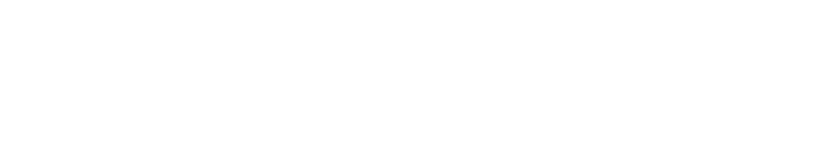
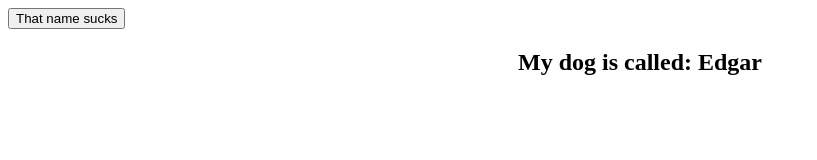
Before and after one commit to phenax/random-dog-name, a website: page index.html in a window 1280 px wide. Shown: the whole page, without its empty margins (0-817 px from the left). Drawn offline with Linux system fonts and the light colour scheme; the site is published under a folder, as on GitHub Pages, so addresses that start at the root find nothing.

Commit message:
Fixes example script path for gh-pages

```diff
--- a/index.html
+++ b/index.html
@@ -1,2 +1,2 @@
 <!doctype html>
-<body><script src='/build/example.js'></script></body>
+<body><script src='build/example.js'></script></body>
```
